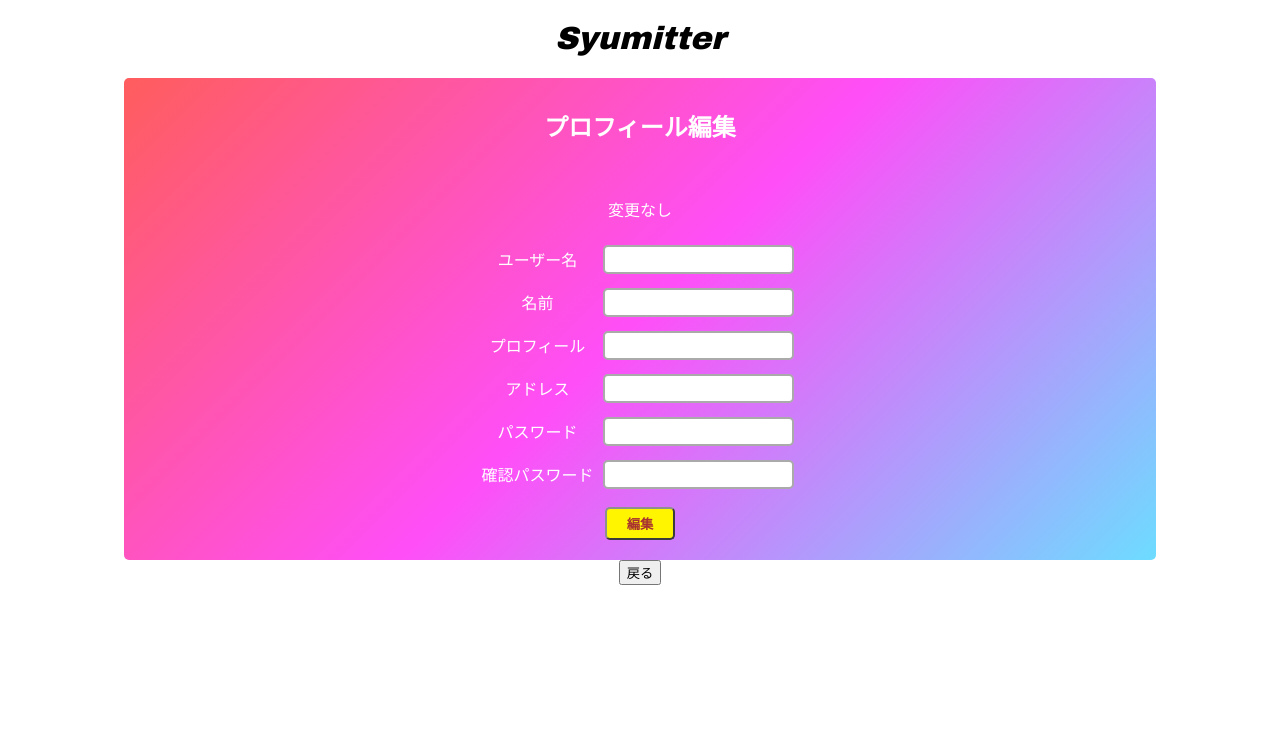
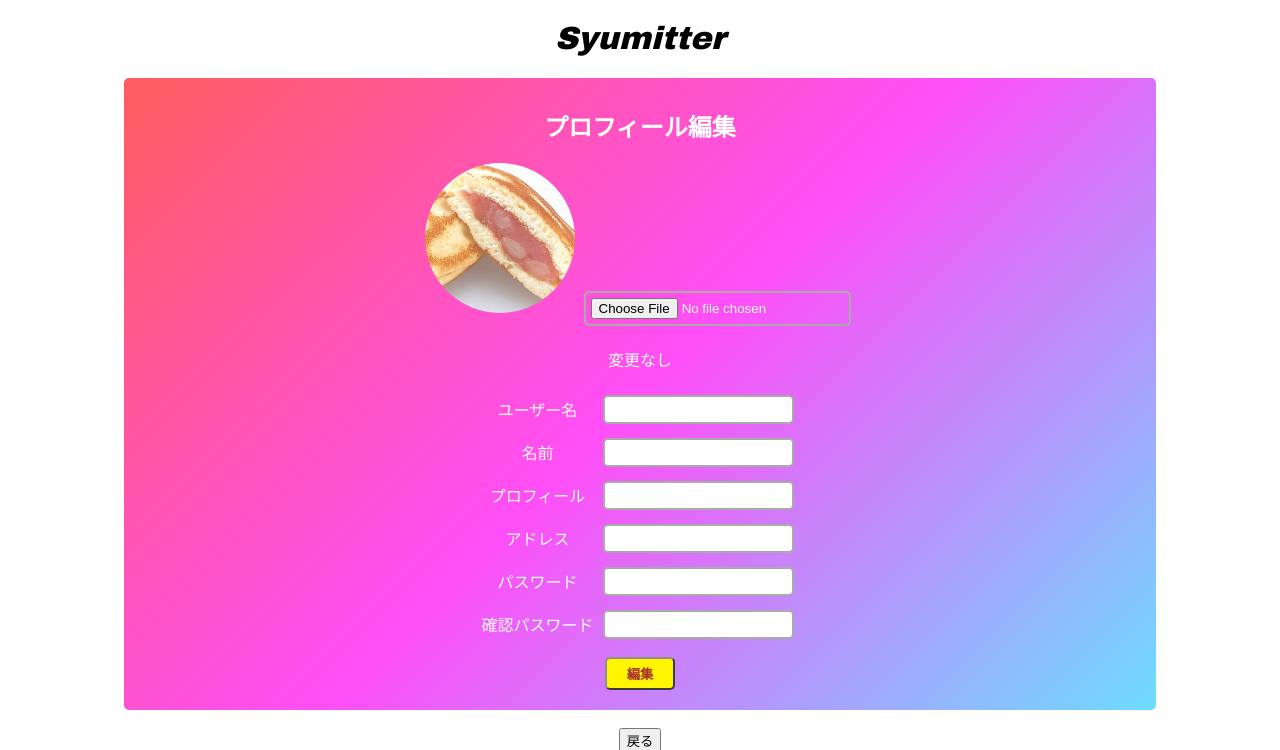
Before and after one commit to sachi1048/Syumitter, a PHP site: page /myprofile-edit.php in a window 1280 px wide. Shown: the top 750 px of the page. Run offline with PHP 8.4, Linux system fonts and the light colour scheme.

Commit message:
アイコン丸くできた

```diff
--- a/USER/CSS/main.css
+++ b/USER/CSS/main.css
@@ -16,6 +16,10 @@ input {
     padding: 5px;
     border-radius: 5px;
     border: 2px solid #aaa;
+}
+
+input[type="file"]{
+    /* display: none; */
 }
 
 
@@ -46,6 +50,16 @@ input {
     color: linear-gradient(-45deg, #6ddcff, #ff4ef8, #ff5d5d);
 }
 
-input[type="file"]{
-    display: none;
+/* aikon用のCSS */
+.maru{
+    border-radius: 50%;
+    height: 150px;
+    width: 150px;
+    object-fit: cover;
+
 }
+/* .file_label {
+    text-align: center;
+    width: min(100%, 350px);
+    cursor: pointer;
+} */
--- a/USER/myprofile-edit.php
+++ b/USER/myprofile-edit.php
@@ -4,7 +4,14 @@
     <meta charset="UTF-8">
     <meta name="viewport" content="width=device-width, initial-scale=1.0">
     <link rel="stylesheet" href="CSS/main.css">
-
+    <script>
+        $(function() {
+            $('.file__label input[type=file]').on('change', function () {
+                var file = $(this).prop('files')[0];
+                $('.file__none').text(file.name);
+            });
+        });
+    </script>
     <title>マイプロフィール編集画面</title>
 </head>
 <body>
@@ -15,7 +22,8 @@
         <form action="mypofile" method="POST">
         <div class="aikon">
             <lable label="file_label">
-                <img >
+                <!-- <p class="maru" style="background-image: url('img/top18.jpg');"></p> -->
+                <img src="img/top18.jpg" class="maru">
                 <input type="file" name="aikon">
             </lable>
             <p class="file_none">変更なし</p>
@@ -50,6 +58,7 @@
         <button class="nextbutton" type="submit">編集</button>
         </form>
     </div>
+    <br>
     <button>戻る</button>
 </body>
 </html>
```
Also changed, not shown: USER/img/top18.jpg (added).
